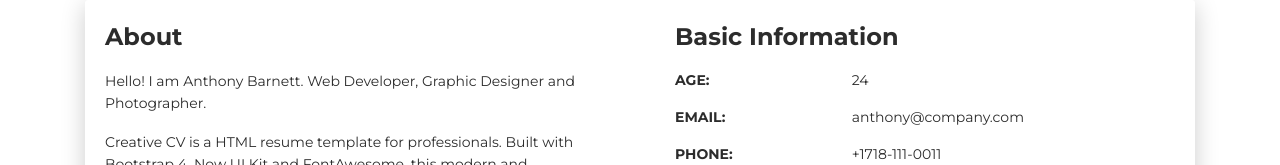
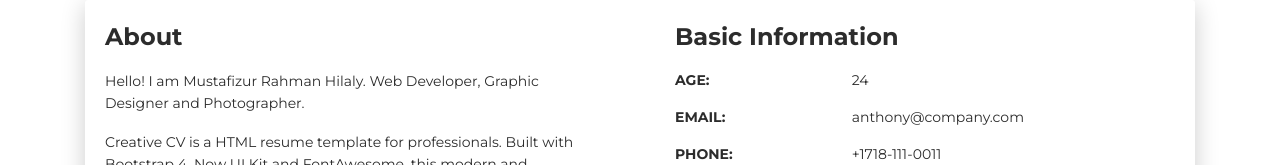
Before and after one commit to Mustafiz/mrhilaly, a plain HTML site: page index.html in a window 1280 px wide. Shown: the part 620-785 px from the top of the page. Drawn offline with Linux system fonts and the light colour scheme.

Commit message:
Add workflow main.yml

```diff
--- a/index.html
+++ b/index.html
@@ -68,7 +68,7 @@
         <div class="col-lg-6 col-md-12">
           <div class="card-body">
             <div class="h4 mt-0 title">About</div>
-            <p>Hello! I am Anthony Barnett. Web Developer, Graphic Designer and Photographer.</p>
+            <p>Hello! I am Mustafizur Rahman Hilaly. Web Developer, Graphic Designer and Photographer.</p>
             <p>Creative CV is a HTML resume template for professionals. Built with Bootstrap 4, Now UI Kit and FontAwesome, this modern and responsive design template is perfect to showcase your portfolio, skills and experience. <a href="https://templateflip.com/templates/creative-cv/" target="_blank">Learn More</a></p>
           </div>
         </div>
```
